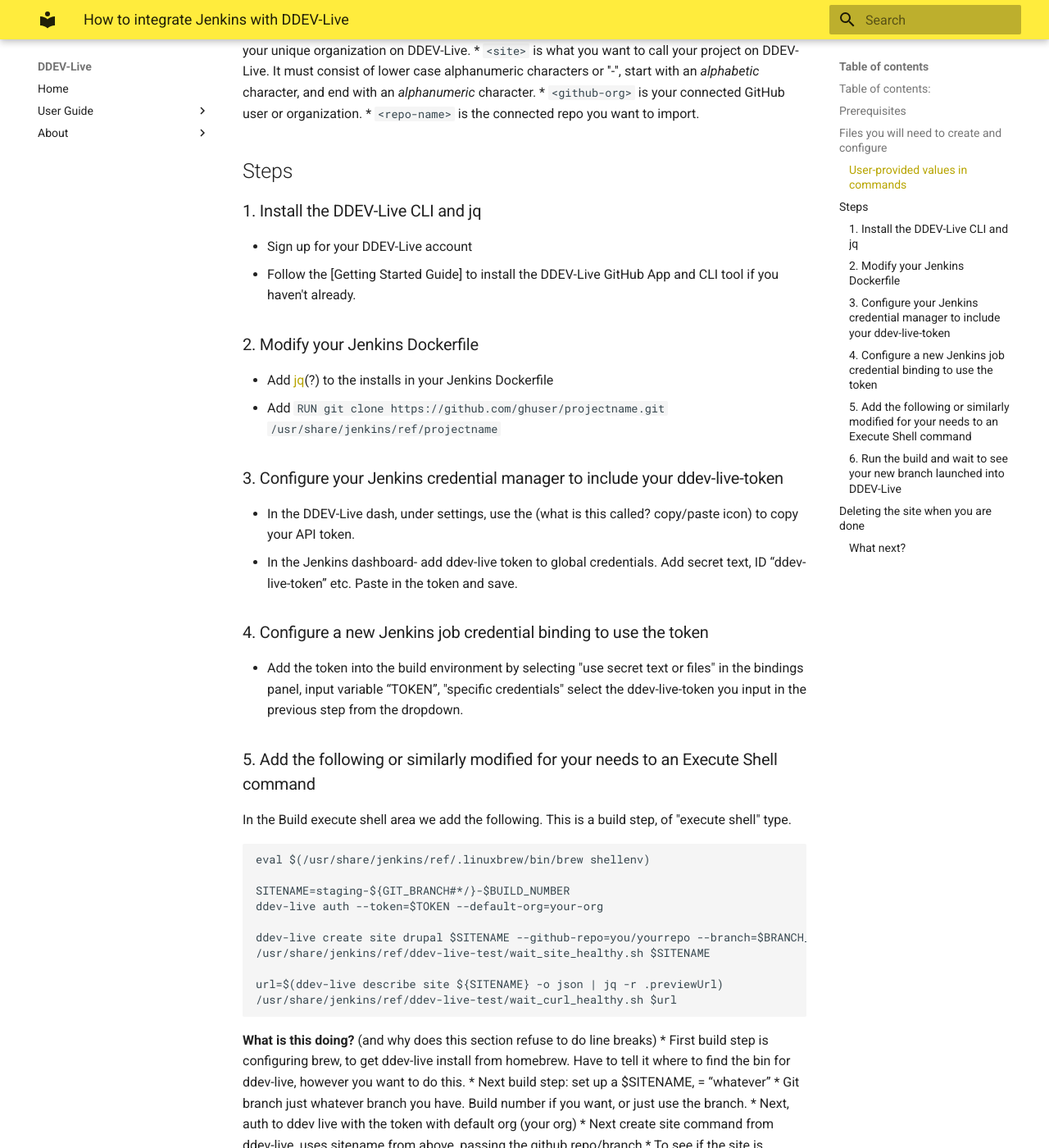
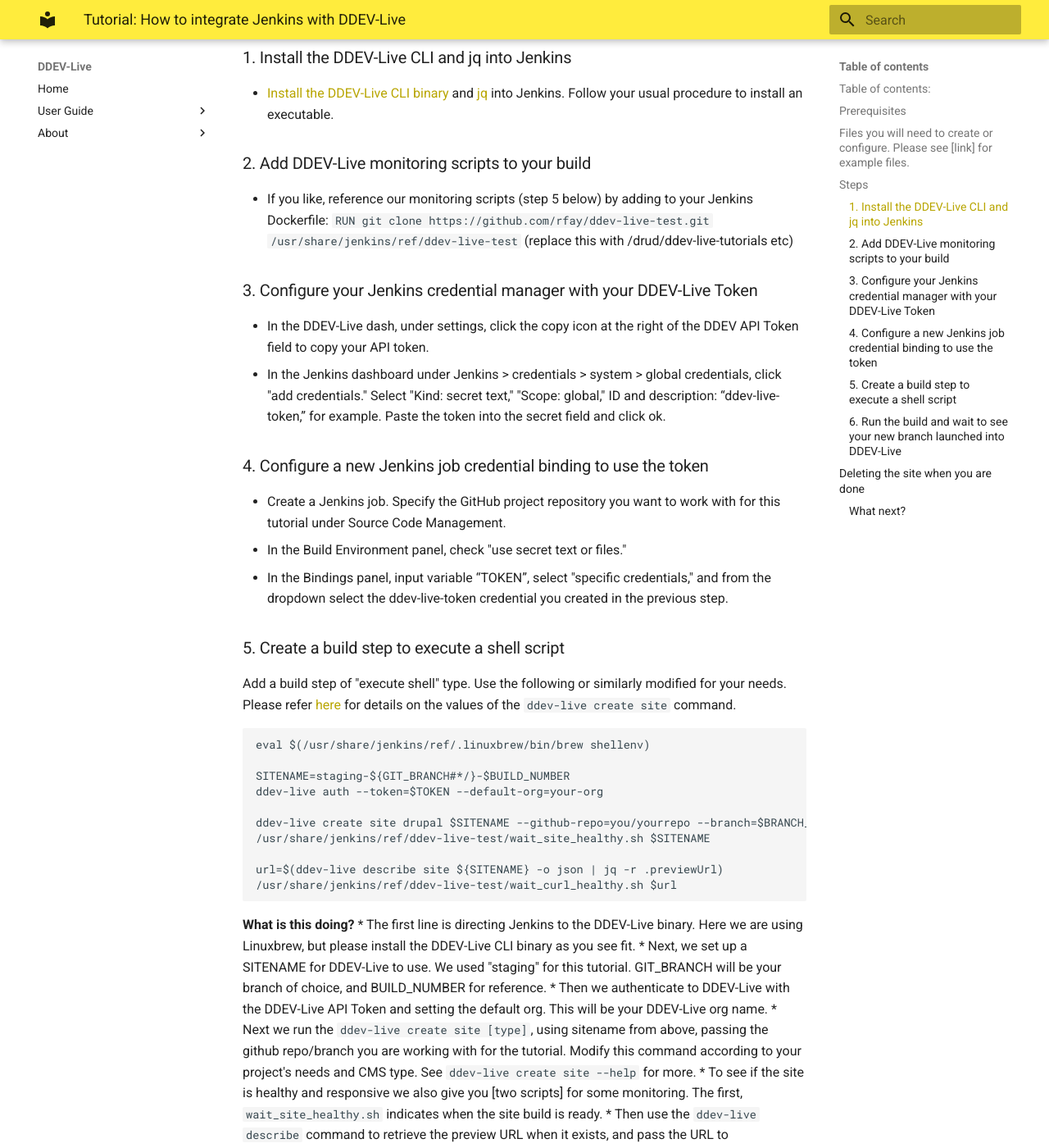
Before and after one commit to fru-io/docs-live, an MkDocs documentation site: the page built from docs/cicd-integration.md, in a window 1280 px wide and 1400 px high, scrolled down 1123 px. Shown: the whole window at 82% size. Built offline with MkDocs 1.6.1 and Material for MkDocs 9.7.7, drawn with Linux system fonts in a browser that asks for light colours; some of the changed text lies outside the part shown.

Commit message:
Update cicd-integration.md
Updates from a round of feedback with @unn and another review of the video.

````diff
--- a/docs/cicd-integration.md
+++ b/docs/cicd-integration.md
@@ -1,57 +1,52 @@
-# How to integrate Jenkins with DDEV-Live
+# Tutorial: How to integrate Jenkins with DDEV-Live
 
-This ~guide~ recipe(?) will show you how to deploy a build from an existing Jenkins server to DDEV-Live.
+This tutorial will illustrate how to perform a one-time setup to configure Jenkins in order to run regular automatic deployments into DDEV-Live. With this setup, you can connect a CI/CD process into DDEV-Live for the purpose of running tests or doing UAT.
 
 **Why you might need this:**
 * You want to demo work to clients so they can approve things in a user acceptance testing (UAT) environment.
 * You want to run functional tests.
 
-This how-to guide uses Drupal as an example. DDEV-Live supports many PHP applications and CMSs.
+This tutorial uses Drupal as an example. DDEV-Live supports many PHP applications and CMSs.
 
 ### Table of contents:
 * [Prerequisites](#prerequisites)
 * [Steps](#steps)
-  * [Install the DDEV-Live CLI and jq](#1-install-the-ddev-live-cli-and-jq)
-  * [Configure Jenkins credential manager] (Will fill these in once headings agreed upon)
+  * [Install the DDEV-Live CLI and jq into Jenkins] (Will fill these in once headings agreed upon)
+  * [Add DDEV-Live monitoring scripts to your build]
+  * [Configure Jenkins credential manager]
   * [Configure a new Jenkins job credential binding]
   * [Add a custom exec shell command]
   * [Run the build to deploy on DDEV-Live]
 
 ### Prerequisites
-* An account on [DDEV-Live](https://dash.ddev.com/) (?)
-* A Jenkins server with access to install tools onto it, or you can use the neighboring Dockerfile
+* A fully configured account on [DDEV-Live](https://dash.ddev.com/)
+* A Jenkins server and user with access and permissions to install new executables
 
-### Files you will need to create and configure
+### Files you will need to create or configure. Please see [link] for example files.
 * config.xml
-* Dockerfile
+* Jenkins Dockerfile
 * wait_curl_healthy.sh
 * wait_site_healthy.sh
 
-#### User-provided values in commands
-(Do we need this here for reference in step 4, or just in getting started? Should we have tooltips for some ddev unique terms like org that hit the (to be added) Glossary? TODO: normalize placeholder/example values in this doc and add to style guide)
-* `<org>` is the name you input for your unique organization on DDEV-Live.
-* `<site>` is what you want to call your project on DDEV-Live. It must consist of lower case alphanumeric characters or ''-'', start with an _alphabetic_ character, and end with an _alphanumeric_ character.
-* `<github-org>` is your connected GitHub user or organization.
-* `<repo-name>` is the connected repo you want to import.
+## Steps
+### 1. Install the DDEV-Live CLI and jq into Jenkins
+* [Install the DDEV-Live CLI binary](https://dash.ddev.com/docs/getting-started/#install-the-ddev-live-cli) and [jq](https://stedolan.github.io/jq/) into Jenkins. Follow your usual procedure to install an executable.
 
-## Steps
-### 1. Install the DDEV-Live CLI and jq
-* Sign up for your DDEV-Live account
-* Follow the [Getting Started Guide] to install the DDEV-Live GitHub App and CLI tool if you haven't already.
+### 2. Add DDEV-Live monitoring scripts to your build
+* If you like, reference our monitoring scripts (step 5 below) by adding to your Jenkins Dockerfile:
+`RUN git clone https://github.com/rfay/ddev-live-test.git /usr/share/jenkins/ref/ddev-live-test` (replace this with /drud/ddev-live-tutorials etc)
 
-### 2. Modify your Jenkins Dockerfile
-* Add [jq](https://stedolan.github.io/jq/)(?) to the installs in your Jenkins Dockerfile
-* Add `RUN git clone https://github.com/ghuser/projectname.git /usr/share/jenkins/ref/projectname`
-
-### 3. Configure your Jenkins credential manager to include your ddev-live-token
-* In the DDEV-Live dash, under settings, use the (what is this called? copy/paste icon) to copy your API token.
-* In the Jenkins dashboard- add ddev-live token to global credentials. Add secret text, ID “ddev-live-token” etc. Paste in the token and save.
+### 3. Configure your Jenkins credential manager with your DDEV-Live Token
+* In the DDEV-Live dash, under settings, click the copy icon at the right of the DDEV API Token field to copy your API token.
+* In the Jenkins dashboard under Jenkins > credentials > system > global credentials, click "add credentials." Select "Kind: secret text," "Scope: global," ID and description: “ddev-live-token,” for example. Paste the token into the secret field and click ok.
 
 ### 4. Configure a new Jenkins job credential binding to use the token
-* Add the token into the build environment by selecting "use secret text or files" in the bindings panel, input variable “TOKEN”, "specific credentials" select the ddev-live-token you input in the previous step from the dropdown.
+* Create a Jenkins job. Specify the GitHub project repository you want to work with for this tutorial under Source Code Management.
+* In the Build Environment panel, check "use secret text or files."
+* In the Bindings panel, input variable “TOKEN”, select "specific credentials," and from the dropdown select the ddev-live-token credential you created in the previous step.
 
-### 5. Add the following or similarly modified for your needs to an Execute Shell command
-In the Build execute shell area we add the following. This is a build step, of "execute shell" type.
+### 5. Create a build step to execute a shell script
+Add a build step of "execute shell" type. Use the following or similarly modified for your needs. Please refer [here](https://docs.ddev.com/getting-started/#add-a-site-from-your-connected-github-account) for details on the values of the `ddev-live create site` command.
 
 ```
 eval $(/usr/share/jenkins/ref/.linuxbrew/bin/brew shellenv)
@@ -67,31 +62,27 @@ url=$(ddev-live describe site ${SITENAME} -o json | jq -r .previewUrl)
 ```
 
 **What is this doing?**
-(and why does this section refuse to do line breaks)
-* First build step is configuring brew, to get ddev-live install from homebrew. Have to tell it where to find the bin for ddev-live, however you want to do this.
-* Next build step: set up a $SITENAME, = “whatever”
-* Git branch just whatever branch you have. Build number if you want, or just use the branch.
-* Next, auth to ddev live with the token with default org (your org)
-* Next create site command from ddev-live, uses sitename from above, passing the github repo/branch
-* To see if the site is healthy and responsive we also give you two scripts for some quicky monitoring (how do we want to include those for this guide? can we link to them somewhere, like an open repo on our github?)
-* Then "url= (etc)" to test if preview url exists, passing that to curl healthy to see if site healthy.
+* The first line is directing Jenkins to the DDEV-Live binary. Here we are using Linuxbrew, but please install the DDEV-Live CLI binary as you see fit.
+* Next, we set up a SITENAME for DDEV-Live to use. We used "staging" for this tutorial. GIT_BRANCH will be your branch of choice, and BUILD_NUMBER for reference.
+* Then we authenticate to DDEV-Live with the DDEV-Live API Token and setting the default org. This will be your DDEV-Live org name.
+* Next we run the `ddev-live create site [type]`, using sitename from above, passing the github repo/branch you are working with for the tutorial. Modify this command according to your project's needs and CMS type. See `ddev-live create site --help` for more.
+* To see if the site is healthy and responsive we also give you [two scripts] for some monitoring. The first, `wait_site_healthy.sh` indicates when the site build is ready.
+* Then use the `ddev-live describe` command to retrieve the preview URL when it exists, and pass the URL to `wait_curl_healthy.sh` to see if the site itself is healthy and returns a 200 repsonse.
 
 Save the build.
 
 ### 6. Run the build and wait to see your new branch launched into DDEV-Live
-* Push your project up to github.
 * Trigger or manually run the build from Jenkins.
-* The script will configure the shell for homebrew, sitename config, ddev-live auth, site create. Get a spinny in the jenkins console output  as site launches.
 * When the site is ready ... (How to view the site, what's available once it's built, such as rebuild?)
 
 ## Deleting the site when you are done
-(How to delete a site from DDEV-Live, what this means for the site and your account)
+Run `ddev-live delete site --help` for details on removing the build from DDEV-Live when you are finished.
 
 ### What next?
-(What else might users ask at this point? what about permanent connections to jenkins? how to manage any changes throughout the components involved here? How this procss could apply with other services/tools?)
+(What else might users ask at this point? what about permanent connections to Jenkins? How to manage any changes throughout the components involved here? How this procss could apply with other services/tools?)
 
 We’d love to help you be successful with DDEV-Live. Read the [FAQs](https://dash.ddev.com/docs/faqs/) and if you have any additional questions, email our [Support team](mailto:support@ddev.com).
 
 What do you think? Send us your feedback about DDEV-Live using the [Feedback form](https://dash.ddev.com/feedback/).
 
-Last updated 19 February 2020 04:30 UTC
+Last updated 27 February 2020 22:00 UTC
````
